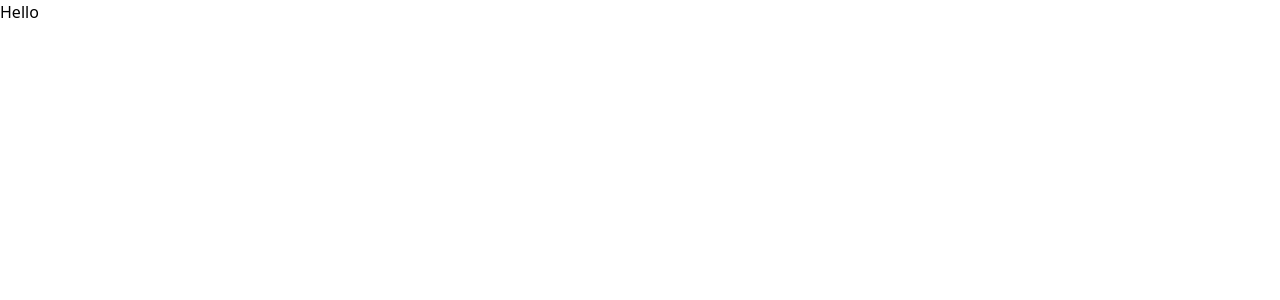
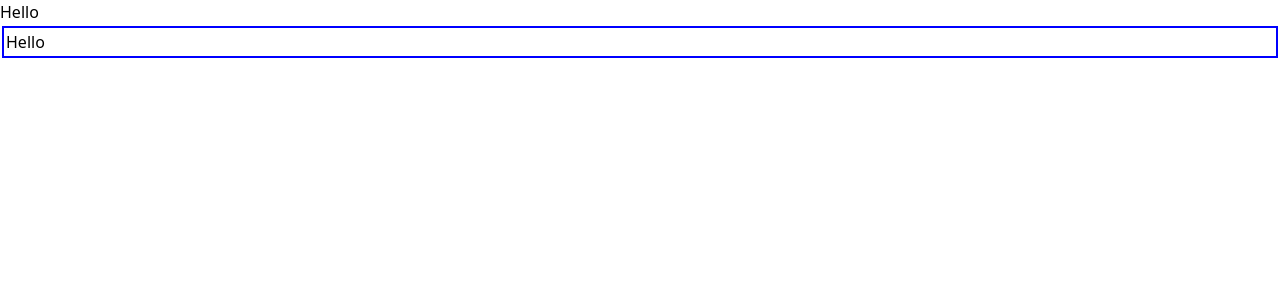
Before and after one commit to vlee4/ghw-build-own-UI-component-library, a React (Vite) app: page / in a window 1280 px wide. Shown: the top 300 px of the page. Built offline with nearby package versions, Linux system fonts and the light colour scheme.

Commit message:
Fix typing on TestArea with PropsWithChildren & add implement TestArea in App

```diff
--- a/src/App.tsx
+++ b/src/App.tsx
@@ -1,6 +1,6 @@
 import './App.css'
 import Button from "./Components/Button"
-// import TestFile from "./TestFile"
+import TestArea from "./TestArea"
 
 function App() {
 
@@ -8,7 +8,9 @@ function App() {
     <>
       <section>
         <Button/>
-        {/* <TestFile></TestFile> */}
+        <TestArea>
+          <Button/>
+        </TestArea>
       </section>
     </>
   )
--- /dev/null
+++ b/src/TestArea.tsx
@@ -0,0 +1,13 @@
+import {PropsWithChildren} from "react";
+
+const TestArea = (props: PropsWithChildren) => {
+    return(
+        <div>
+            <section style={{border: '2px solid blue', margin: '2px', padding: '2px'}}>
+                <div>{props.children}</div>
+            </section>
+        </div>
+    )
+}
+
+export default TestArea;
```
Also changed, not shown: src/TestFile.tsx (deleted, +0 -12 lines), 1 other file (tests, documents, lock files or other folders).
